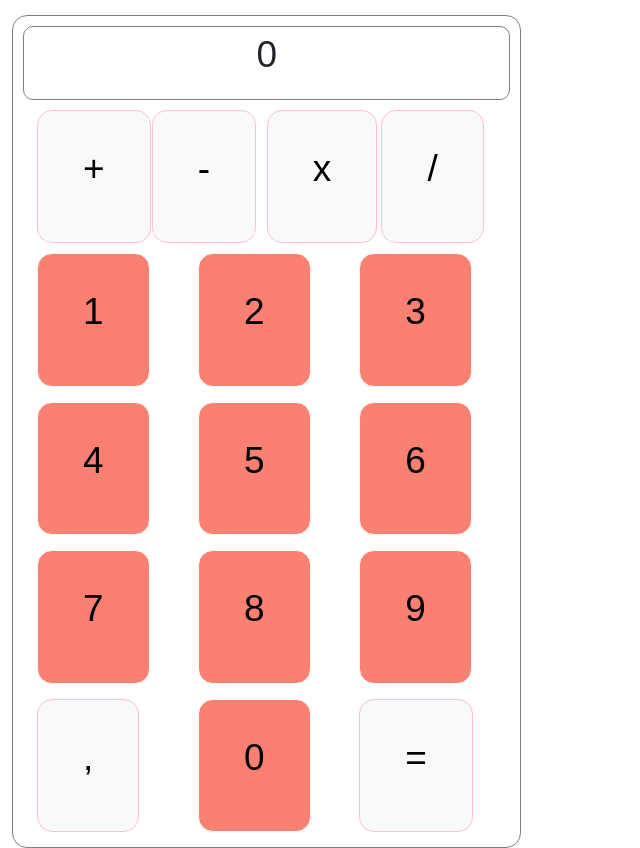
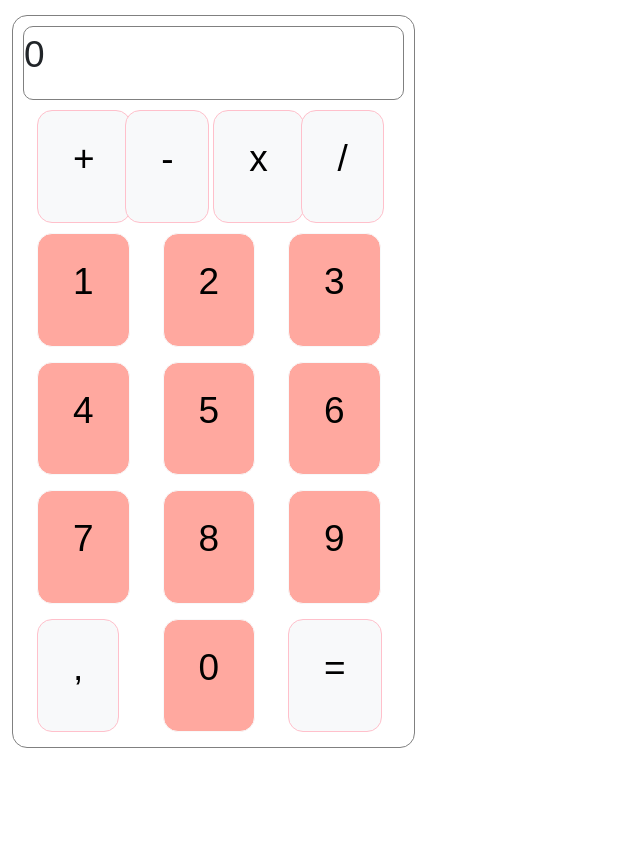
Before and after one commit to fragianci/Calculator, an Angular app: page / in a window 1280 px wide. Shown: the whole page, without its empty margins (0-640 px from the left). After the commit the page ends 800 px from the top, so only its background shows below. Built offline with nearby package versions, Linux system fonts and the light colour scheme.

Commit message:
Output quasi funzionante

```diff
--- a/src/app/app.component.html
+++ b/src/app/app.component.html
@@ -1,6 +1,6 @@
 <div class="container-fluid">
   <div class="row">
-    <div class="col-xl-5 col-md-8 col-xs-8">
+    <div class="col-xl-4 col-md-8 col-xs-8">
       <div class="calculator">
         <app-output-panel></app-output-panel>
         <app-operations-panel></app-operations-panel>
--- a/src/app/operations-panel/operations-panel.component.scss
+++ b/src/app/operations-panel/operations-panel.component.scss
@@ -1,15 +1,15 @@
 button{
-    padding: 30px 45px;
+    padding: 20px 35px;
     border-radius: 15px
 }
 
 .numbers{
     margin-bottom: 15px;
-    background-color: salmon;
+    background-color: rgb(255, 168, 159);
 }
 
 .numbers:hover{
-  background-color: rgb(255, 188, 181);
+  background-color: salmon;
 }
 
 .operands{
--- a/src/app/output-panel/output-panel.component.html
+++ b/src/app/output-panel/output-panel.component.html
@@ -1,3 +1,6 @@
 <div>
-  <p>{{result}}</p>
+  <p *ngFor = 'let opNumber of opNumbers'>
+    {{opNumber.num}}{{opNumber.op}}
+  </p>
+  <p *ngIf="!opNumbers || result">{{result}}</p>
 </div>
--- a/src/app/output-panel/output-panel.component.scss
+++ b/src/app/output-panel/output-panel.component.scss
@@ -3,6 +3,6 @@ div{
   border-radius: 10px;
   margin: 10px;
   display: flex;
-  flex-direction: column;
+  flex-direction: row;
   align-items: center;
 }
--- a/src/app/output-panel/output-panel.component.ts
+++ b/src/app/output-panel/output-panel.component.ts
@@ -1,6 +1,11 @@
 import { Component, OnInit } from '@angular/core';
 import { Subscription } from 'rxjs';
 import { OpNumberService } from '../op-number.service';
+
+interface opNumber {
+  num: number;
+  op: string;
+}
 
 @Component({
   selector: 'app-output-panel',
@@ -9,17 +14,18 @@ import { OpNumberService } from '../op-number.service';
 })
 export class OutputPanelComponent implements OnInit {
   result = 0;
-  opNumbers: Subscription;
+  opNumbers: opNumber[];
   resultSub: Subscription;
+  opNumbersSub: Subscription;
   constructor(private calculatorService: OpNumberService) { }
 
   ngOnInit(): void {
-    this.calculatorService.opNumbersEmitted.subscribe(
+    this.opNumbersSub = this.calculatorService.opNumbersEmitted.subscribe(
       opNumbers => {
-
+        this.opNumbers = opNumbers.slice()
       }
     )
-    this.calculatorService.resultEmitted.subscribe(
+    this.resultSub = this.calculatorService.resultEmitted.subscribe(
       (result: number) => {
         this.result = result;
       }
```
